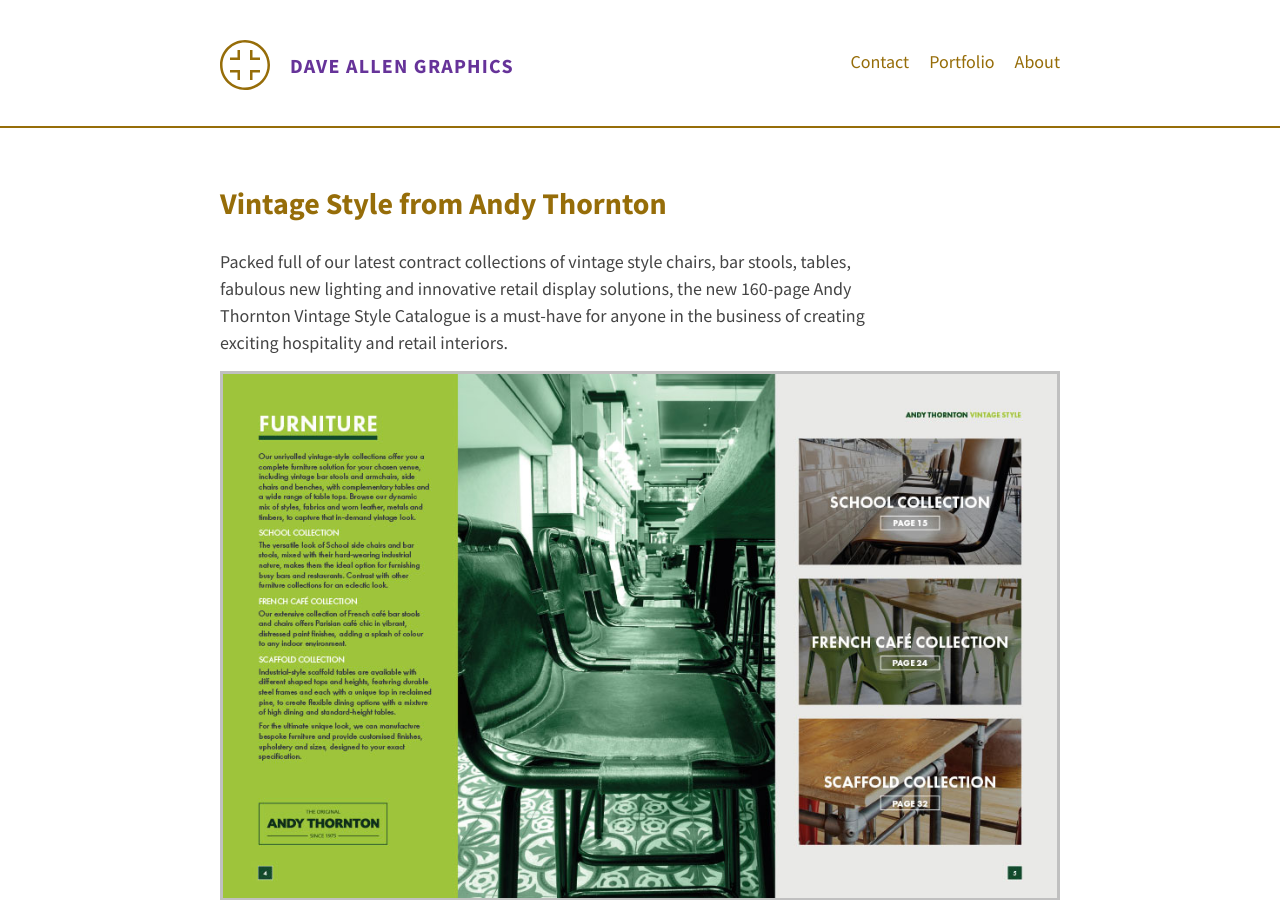
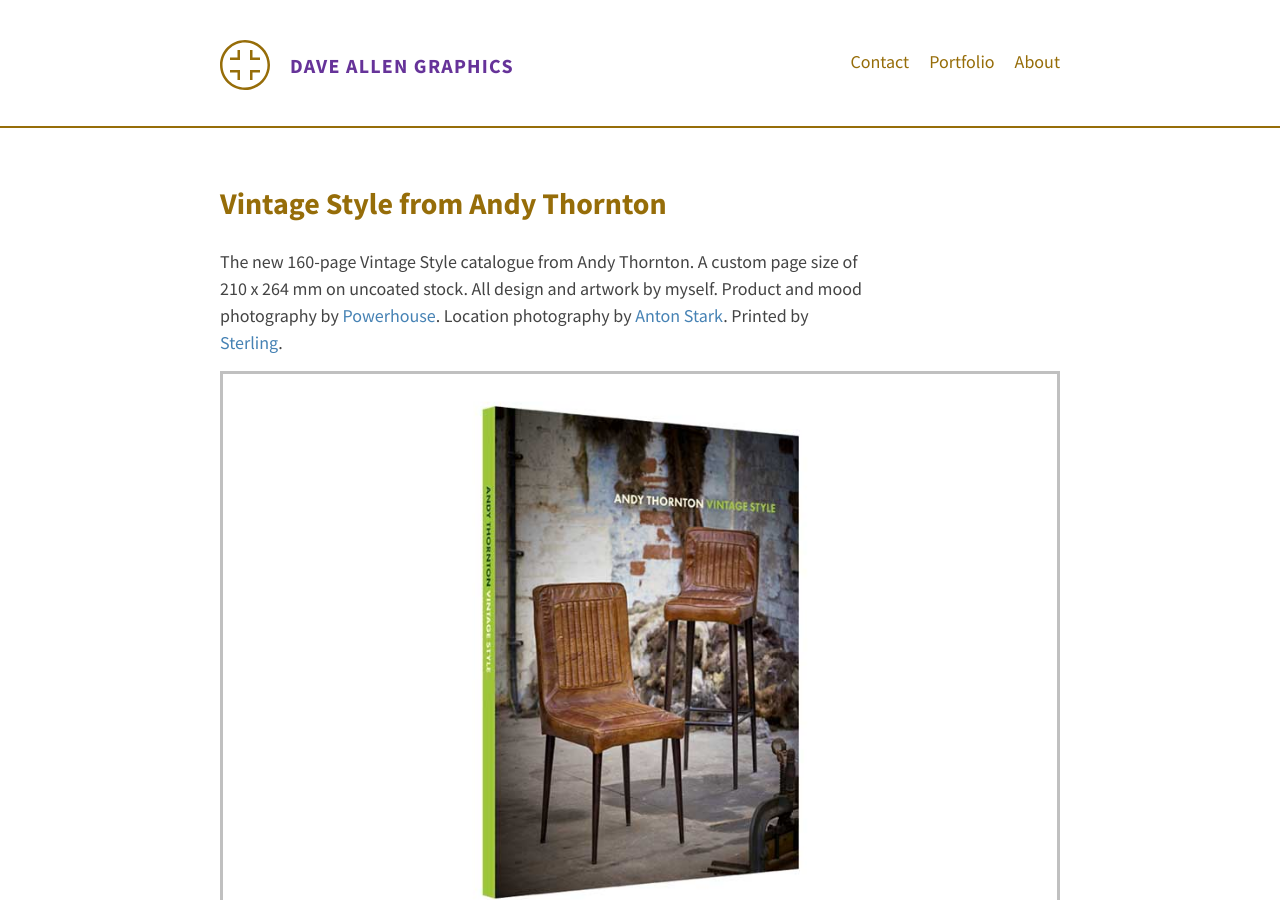
Before and after one commit to vimallen/allend, a Jekyll site: the page built from vintage-style-from-andy-thornton/index.md, in a window 1280 px wide and 900 px high. Built offline with Jekyll 4.4.1, drawn with Linux system fonts in a browser that asks for light colours.

Commit message:
vintage done

```diff
--- a/vintage-style-from-andy-thornton/index.md
+++ b/vintage-style-from-andy-thornton/index.md
@@ -5,9 +5,9 @@
 exclude_from_nav: true
 permalink: /vintage-style-from-andy-thornton/
 ---
-Packed full of our latest contract collections of vintage style chairs, bar stools, tables, fabulous new lighting and innovative retail display solutions, the new 160-page Andy Thornton Vintage Style Catalogue is a must-have for anyone in the business of creating exciting hospitality and retail interiors.
-
-<figure><img src="../../images/vintage-style-004-005.jpg" alt="spread from Andy Thornton vintage style catalogue" /></figure>
+The new 160-page Vintage Style catalogue from Andy Thornton. A custom page size of 210 x 264 mm on uncoated stock. All design and artwork by myself. Product and mood photography by [Powerhouse][1]. Location photography by [Anton Stark][2]. Printed by [Sterling][3].
+<figure><img src="../images/cover-vintage-style.jpg" alt="spread from Andy Thornton vintage style catalogue" /></figure>
+<figure><img src="../images/vintage-style-004-005.jpg" alt="spread from Andy Thornton vintage style catalogue" /></figure>
 <figure><img src="../images/vintage-style-006-007.jpg" alt="spread from Andy Thornton vintage style catalogue" /></figure>
 <figure><img src="../images/vintage-style-008-009.jpg" alt="spread from Andy Thornton vintage style catalogue" /></figure>
 <figure><img src="../images/vintage-style-014-015.jpg" alt="spread from Andy Thornton vintage style catalogue" /></figure>
@@ -17,7 +17,12 @@
 <figure><img src="../images/vintage-style-064-065.jpg" alt="spread from Andy Thornton vintage style catalogue" /></figure>
 <figure><img src="../images/vintage-style-066-067.jpg" alt="spread from Andy Thornton vintage style catalogue" /></figure>
 <figure><img src="../images/vintage-style-086-087.jpg" alt="spread from Andy Thornton vintage style catalogue" /></figure>
+<figure><img src="../images/vintage-style-090-091.jpg" alt="spread from Andy Thornton vintage style catalogue" /></figure>
 <figure><img src="../images/vintage-style-096-097.jpg" alt="spread from Andy Thornton vintage style catalogue" /></figure>
 <figure><img src="../images/vintage-style-104-105.jpg" alt="spread from Andy Thornton vintage style catalogue" /></figure>
 <figure><img src="../images/vintage-style-124-125.jpg" alt="spread from Andy Thornton vintage style catalogue" /></figure>
 <figure><img src="../images/vintage-style-128-129.jpg" alt="spread from Andy Thornton vintage style catalogue" /></figure>
+
+[1]: http://powerhousephoto.co.uk/
+[2]: http://www.antonstark.co.uk/
+[3]: http://www.sterlingsolutions.co.uk/
```
Also changed, not shown: _drafts/new-portfolio-vintage-style.md (added, +13 -0 lines), _posts/2015-04-16-supplement-cover.md (line endings or trailing spaces), images/cover-vintage-style.jpg (added), images/vintage-style-090-091.jpg (added).
